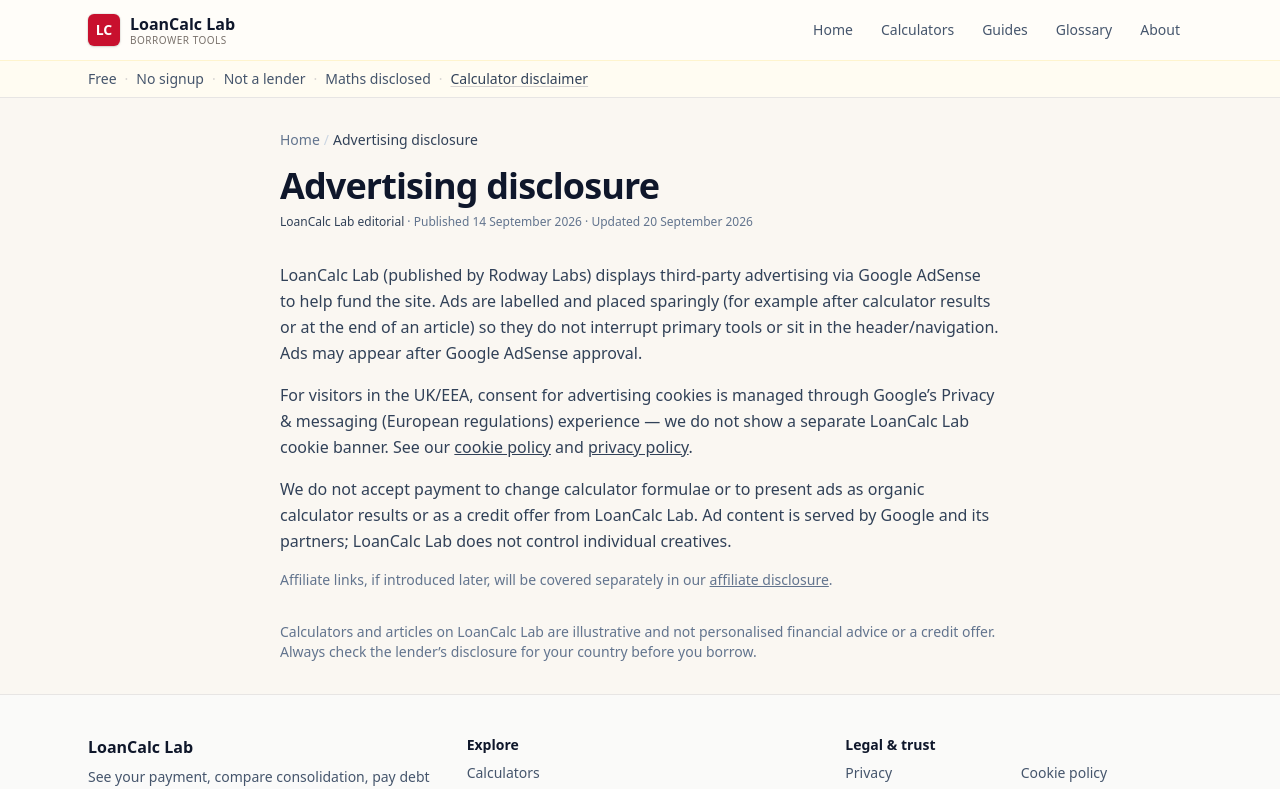
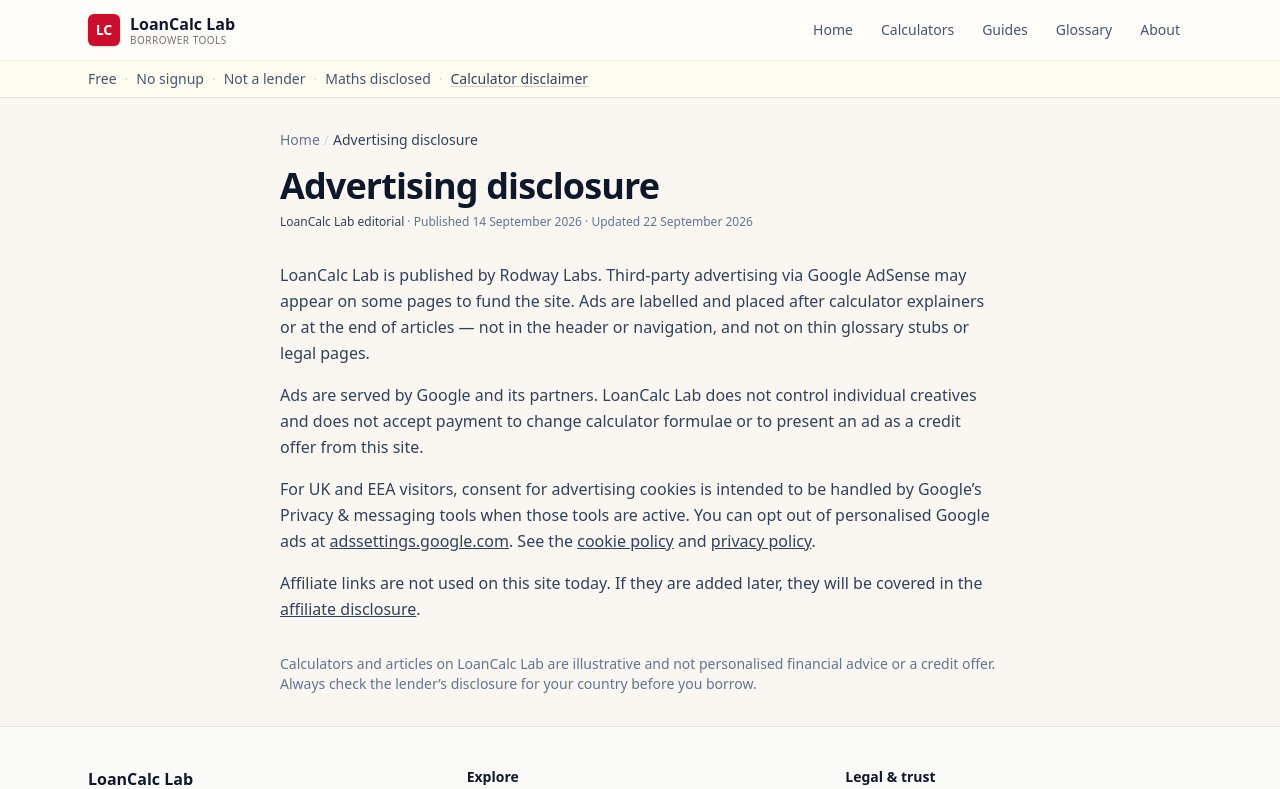
Before and after one commit to Roderz-89/loancalc-lab, a Next.js app: page /advertising-disclosure in a window 1280 px wide. Shown: the top 789 px of the page. Built offline with nearby package versions, Linux system fonts and the light colour scheme.

Commit message:
AdSense readiness: privacy, cookies, ads disclosure, editorial and About

```diff
--- a/src/app/advertising-disclosure/page.tsx
+++ b/src/app/advertising-disclosure/page.tsx
@@ -3,8 +3,8 @@ import { ArticleLayout } from "@/components/content/ArticleLayout";
 import { SITE } from "@/content/site";
 
 export const metadata: Metadata = {
-  title: 'Advertising disclosure',
-  description: 'How advertising works on LoanCalc Lab.',
+  title: "Advertising disclosure",
+  description: "How advertising works on LoanCalc Lab.",
   alternates: { canonical: `${SITE.url}/advertising-disclosure` },
   robots: { index: true, follow: true },
 };
@@ -12,25 +12,34 @@ export const metadata: Metadata = {
 export default function Page() {
   return (
     <ArticleLayout
-      title='Advertising disclosure'
+      title="Advertising disclosure"
       crumbs={[
         { label: "Home", href: "/" },
-        { label: 'Advertising disclosure' },
+        { label: "Advertising disclosure" },
       ]}
       published="2026-09-14"
-      updated="2026-09-20"
+      updated="2026-09-22"
       showAd={false}
     >
       <p>
-        LoanCalc Lab (published by Rodway Labs) displays third-party advertising via Google
-        AdSense to help fund the site. Ads are labelled and placed sparingly (for example after
-        calculator results or at the end of an article) so they do not interrupt primary tools or
-        sit in the header/navigation. Ads may appear after Google AdSense approval.
+        LoanCalc Lab is published by {SITE.brand.name}. Third-party advertising via Google AdSense
+        may appear on some pages to fund the site. Ads are labelled and placed after calculator
+        explainers or at the end of articles — not in the header or navigation, and not on thin
+        glossary stubs or legal pages.
       </p>
       <p>
-        For visitors in the UK/EEA, consent for advertising cookies is managed through Google’s
-        Privacy &amp; messaging (European regulations) experience — we do not show a separate
-        LoanCalc Lab cookie banner. See our{" "}
+        Ads are served by Google and its partners. LoanCalc Lab does not control individual
+        creatives and does not accept payment to change calculator formulae or to present an ad as
+        a credit offer from this site.
+      </p>
+      <p>
+        For UK and EEA visitors, consent for advertising cookies is intended to be handled by
+        Google’s Privacy &amp; messaging tools when those tools are active. You can opt out of
+        personalised Google ads at{" "}
+        <a className="underline" href="https://adssettings.google.com" rel="noopener noreferrer">
+          adssettings.google.com
+        </a>
+        . See the{" "}
         <a href="/cookie-policy" className="underline">
           cookie policy
         </a>{" "}
@@ -41,18 +50,13 @@ export default function Page() {
         .
       </p>
       <p>
-        We do not accept payment to change calculator formulae or to present ads as organic
-        calculator results or as a credit offer from LoanCalc Lab. Ad content is served by Google
-        and its partners; LoanCalc Lab does not control individual creatives.
-      </p>
-      <p className="text-sm text-slate-500">
-        Affiliate links, if introduced later, will be covered separately in our{" "}
+        Affiliate links are not used on this site today. If they are added later, they will be
+        covered in the{" "}
         <a href="/affiliate-disclosure" className="underline">
           affiliate disclosure
         </a>
         .
       </p>
-
-</ArticleLayout>
+    </ArticleLayout>
   );
 }
--- a/src/app/editorial-policy/page.tsx
+++ b/src/app/editorial-policy/page.tsx
@@ -3,8 +3,8 @@ import { ArticleLayout } from "@/components/content/ArticleLayout";
 import { SITE } from "@/content/site";
 
 export const metadata: Metadata = {
-  title: 'Editorial policy',
-  description: 'How LoanCalc Lab creates and updates calculators and guides.',
+  title: "Editorial policy",
+  description: "How LoanCalc Lab creates and updates calculators and guides.",
   alternates: { canonical: `${SITE.url}/editorial-policy` },
   robots: { index: true, follow: true },
 };
@@ -12,26 +12,41 @@ export const metadata: Metadata = {
 export default function Page() {
   return (
     <ArticleLayout
-      title='Editorial policy'
+      title="Editorial policy"
       crumbs={[
         { label: "Home", href: "/" },
-        { label: 'Editorial policy' },
+        { label: "Editorial policy" },
       ]}
       published="2026-09-14"
-      updated="2026-09-14"
+      updated="2026-09-22"
       showAd={false}
     >
-
       <p>
-        We prioritise clear assumptions, working maths and fewer high-quality pages over thin
-        content. Calculator formulas are documented on each tool. Guides show published and updated
-        dates. Corrections: email{" "}{SITE.contactEmail}.
+        LoanCalc Lab publishes a small set of personal-loan and debt-payoff tools plus guides that
+        explain the same maths. We prefer fewer pages with worked EXAMPLE figures over a large
+        volume of thin posts.
+      </p>
+      <h2 className="text-xl font-semibold text-slate-900 pt-2">Sources</h2>
+      <p>
+        Where a page states a UK product norm or a consumer-credit concept, we link a primary
+        reference such as MoneyHelper or FCA material. Calculator outputs are illustrations from
+        disclosed formulae — not copies of a named lender’s schedule.
+      </p>
+      <h2 className="text-xl font-semibold text-slate-900 pt-2">Review</h2>
+      <p>
+        Core tools and rate-assumption notes are reviewed when rules change or at least annually.
+        Pages show a published date and an updated / last-checked date. Content as of{" "}
+        {SITE.contentAsOf}.
+      </p>
+      <h2 className="text-xl font-semibold text-slate-900 pt-2">Corrections</h2>
+      <p>
+        Email {SITE.contactEmail} with the URL and what is wrong. Material errors are corrected
+        promptly; the page date is updated when the substance changes.
       </p>
       <p>
-        We do not accept payment to alter calculator outputs. Advertising and affiliates, if any,
-        will be disclosed separately and will not change the maths.
+        We do not accept payment to alter calculator outputs. Advertising is disclosed separately
+        and does not change the maths.
       </p>
-
     </ArticleLayout>
   );
 }
```
